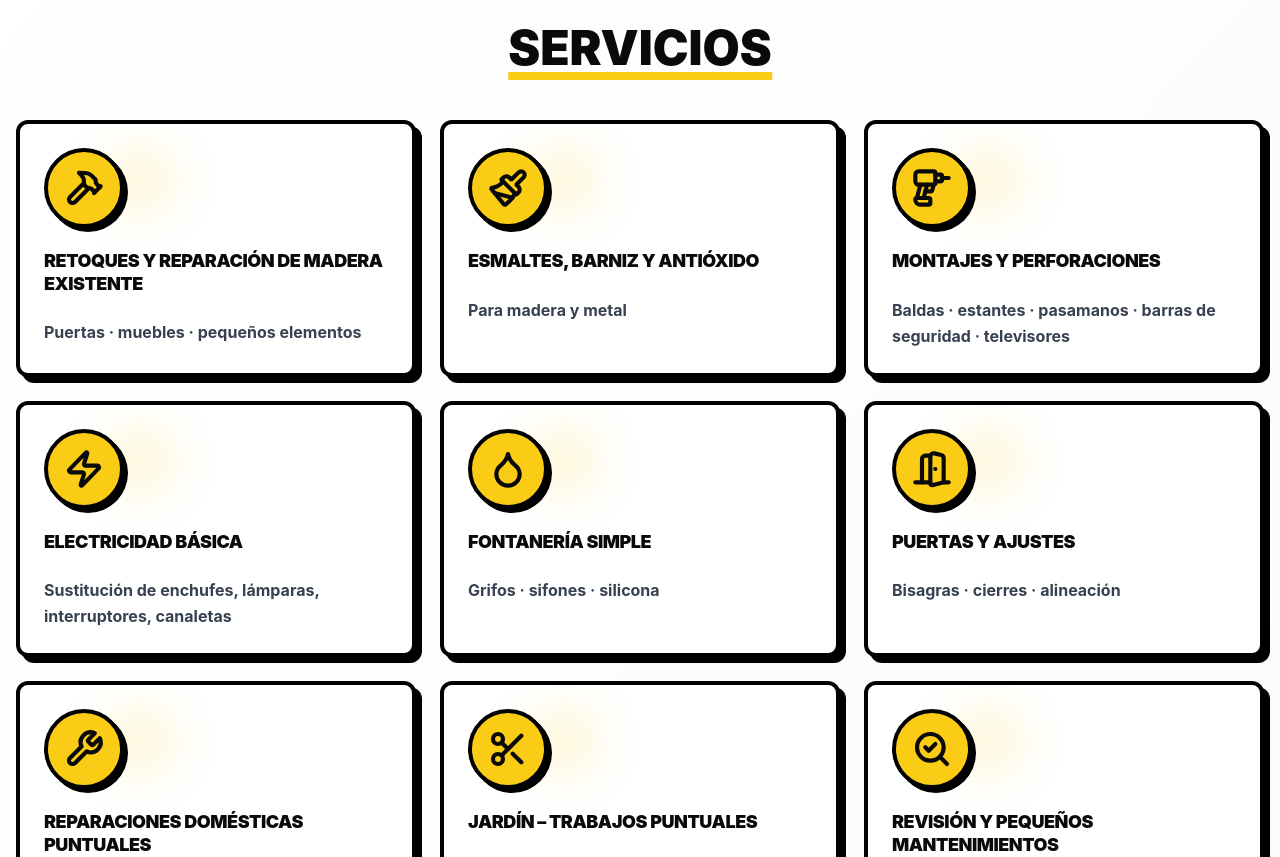
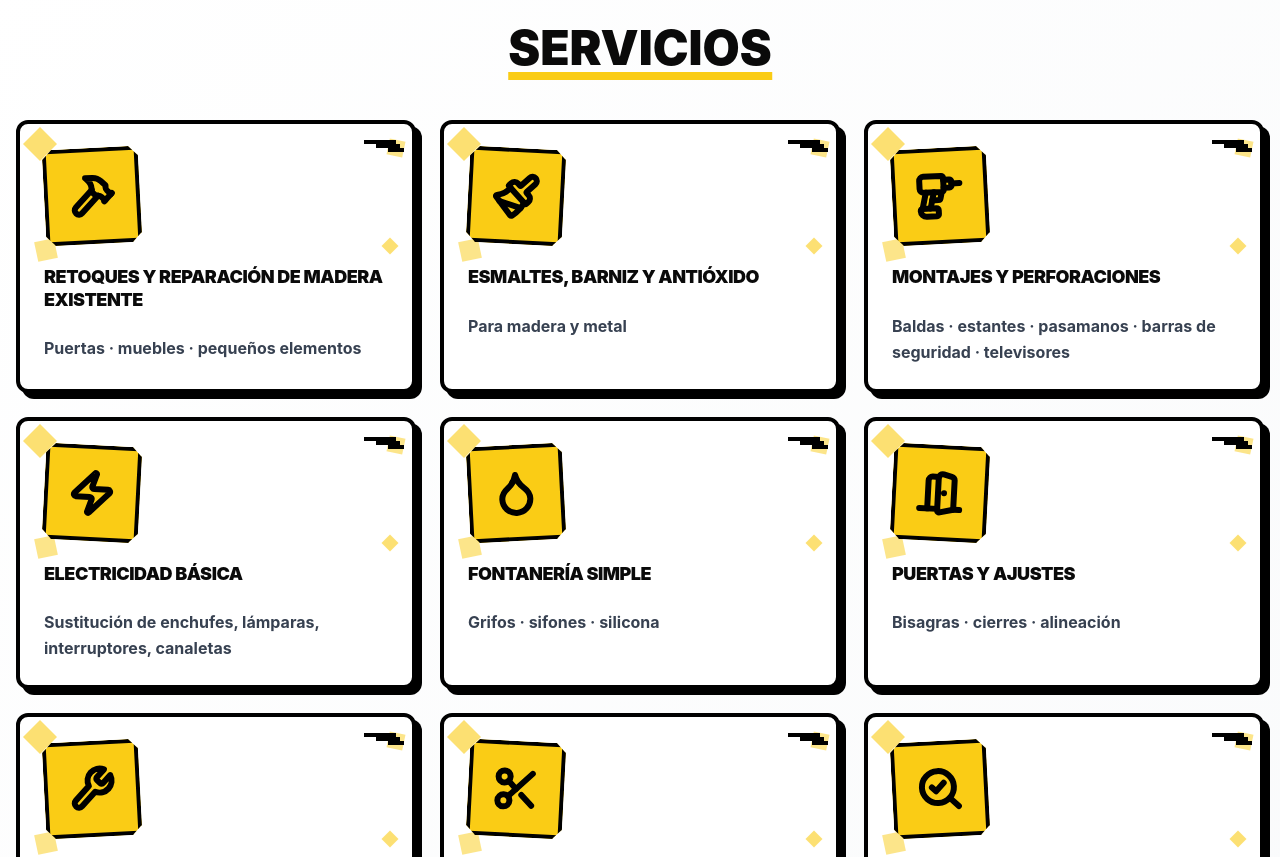
Before and after one commit to CostaManitas/CostaManitas, a React (Create React App) app in the folder frontend/: page / in a window 1280 px wide. Shown: the part 1280-2137 px from the top of the page. Built offline with nearby package versions, Linux system fonts and the light colour scheme.

Commit message:
auto-commit for b467e8c6-8bf3-4741-a714-af45a079bd66

```diff
--- a/frontend/src/pages/Home.jsx
+++ b/frontend/src/pages/Home.jsx
@@ -136,19 +136,36 @@ const Home = () => {
             <span className="absolute -bottom-2 left-0 w-full h-2 bg-yellow-400"></span>
           </h2>
           <div className="grid md:grid-cols-2 lg:grid-cols-3 gap-6">
-            {services.map((service) => {
+            {services.map((service, index) => {
               const Icon = iconMap[service.icon];
+              const rotation = index % 2 === 0 ? "-rotate-3" : "rotate-3";
               return (
                 <Card
                   key={service.id}
-                  className="border-4 border-black shadow-[6px_6px_0px_0px_rgba(0,0,0,1)] hover:shadow-[3px_3px_0px_0px_rgba(0,0,0,1)] transition-all hover:-translate-y-1 bg-white relative overflow-hidden"
+                  className="border-4 border-black shadow-[6px_6px_0px_0px_rgba(0,0,0,1)] hover:shadow-[3px_3px_0px_0px_rgba(0,0,0,1)] transition-all hover:-translate-y-1 bg-white relative overflow-visible"
                 >
                   <CardHeader>
-                    <div className="relative">
-                      <div className="w-20 h-20 bg-yellow-400 border-4 border-black rounded-full flex items-center justify-center mb-4 shadow-[4px_4px_0px_0px_rgba(0,0,0,1)] relative z-10">
-                        <Icon className="h-10 w-10 stroke-[2.5px]" />
+                    <div className="relative mb-4">
+                      {/* Comic burst effect */}
+                      <div className="absolute -inset-4 z-0">
+                        <div className="absolute top-0 left-0 w-6 h-6 bg-yellow-400 rotate-45 opacity-60"></div>
+                        <div className="absolute top-2 right-0 w-4 h-4 bg-yellow-400 rotate-12 opacity-50"></div>
+                        <div className="absolute bottom-0 left-2 w-5 h-5 bg-yellow-400 -rotate-12 opacity-50"></div>
+                        <div className="absolute bottom-2 right-2 w-3 h-3 bg-yellow-400 rotate-45 opacity-60"></div>
                       </div>
-                      <div className="absolute top-0 left-16 w-16 h-16 bg-yellow-400 opacity-20 rounded-full blur-xl"></div>
+
+                      {/* Icon container with comic style */}
+                      <div className={`w-24 h-24 bg-yellow-400 border-4 border-black flex items-center justify-center shadow-[6px_6px_0px_0px_rgba(0,0,0,1)] relative z-10 ${rotation} hover:rotate-0 transition-transform duration-300`}
+                           style={{
+                             clipPath: "polygon(10% 0%, 90% 0%, 100% 10%, 100% 90%, 90% 100%, 10% 100%, 0% 90%, 0% 10%)"
+                           }}>
+                        <Icon className="h-12 w-12 stroke-[3px] text-black" />
+                      </div>
+
+                      {/* Comic lines effect */}
+                      <div className="absolute -top-2 -right-2 w-8 h-1 bg-black"></div>
+                      <div className="absolute -top-1 -right-3 w-6 h-1 bg-black"></div>
+                      <div className="absolute top-0 -right-4 w-4 h-1 bg-black"></div>
                     </div>
                     <CardTitle className="font-black text-lg uppercase leading-tight">
                       {service.title}
@@ -332,10 +349,17 @@ const Home = () => {
         href={contactInfo.whatsappLink}
         target="_blank"
         rel="noopener noreferrer"
-        className="fixed bottom-8 right-8 z-50 bg-yellow-400 hover:bg-yellow-500 p-4 rounded-full border-4 border-black shadow-[6px_6px_0px_0px_rgba(0,0,0,1)] hover:shadow-[3px_3px_0px_0px_rgba(0,0,0,1)] transition-all hover:scale-110"
+        className="fixed bottom-24 right-8 z-40 bg-yellow-400 hover:bg-yellow-500 p-4 rounded-full border-4 border-black shadow-[6px_6px_0px_0px_rgba(0,0,0,1)] hover:shadow-[3px_3px_0px_0px_rgba(0,0,0,1)] transition-all hover:scale-110 animate-pulse"
         aria-label="Contactar por WhatsApp"
+        title="¡Contáctame por WhatsApp!"
       >
         <MessageCircle className="h-8 w-8 text-black" />
+        {/* Speech bubble */}
+        <div className="absolute -top-16 right-0 bg-white border-4 border-black px-3 py-2 rounded-lg shadow-[4px_4px_0px_0px_rgba(0,0,0,1)] whitespace-nowrap opacity-0 hover:opacity-100 transition-opacity pointer-events-none">
+          <p className="text-sm font-black">¡Escríbeme!</p>
+          <div className="absolute -bottom-2 right-4 w-0 h-0 border-l-8 border-l-transparent border-r-8 border-r-transparent border-t-8 border-t-black"></div>
+          <div className="absolute -bottom-1 right-4 w-0 h-0 border-l-[7px] border-l-transparent border-r-[7px] border-r-transparent border-t-[7px] border-t-white"></div>
+        </div>
       </a>
     </div>
   );
```
